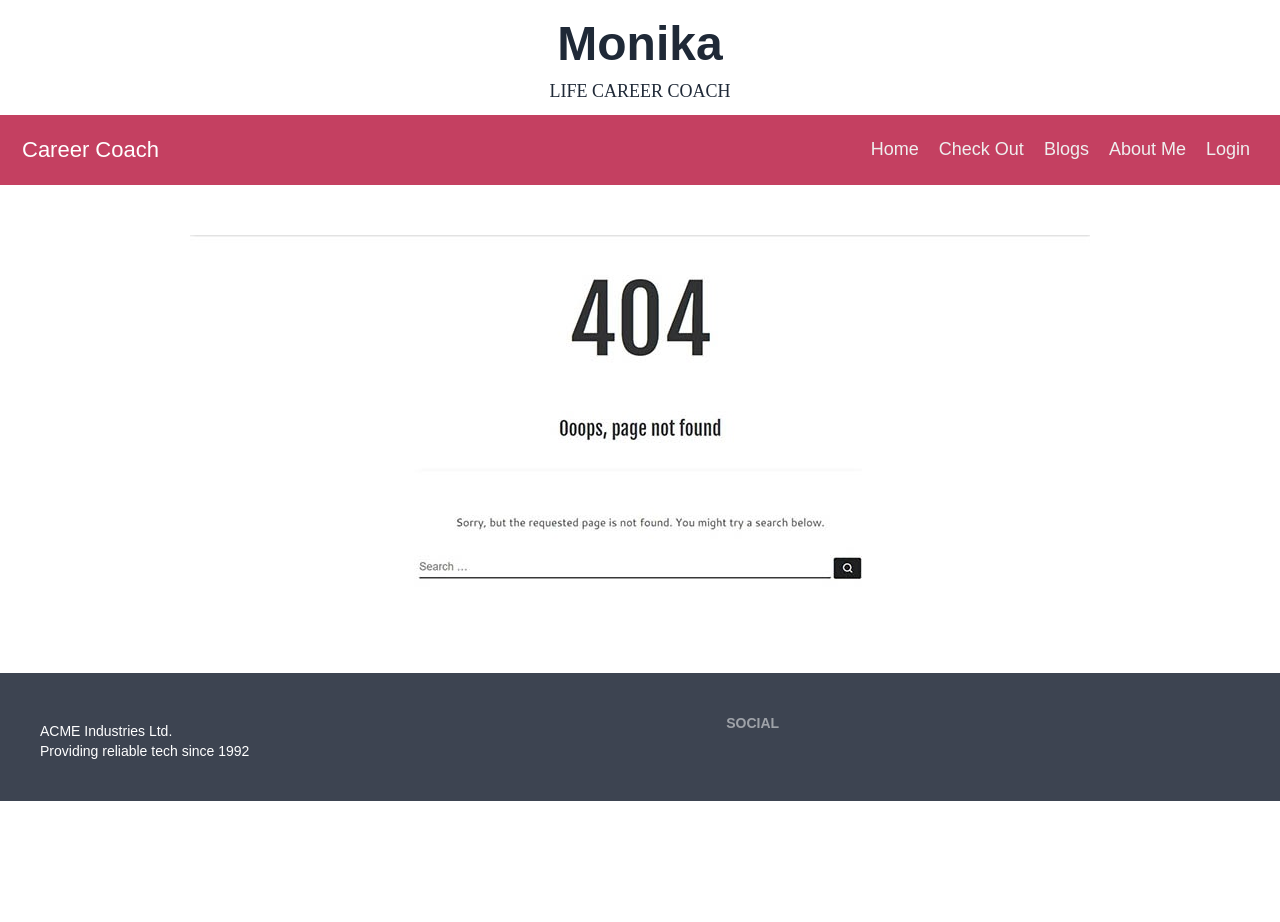
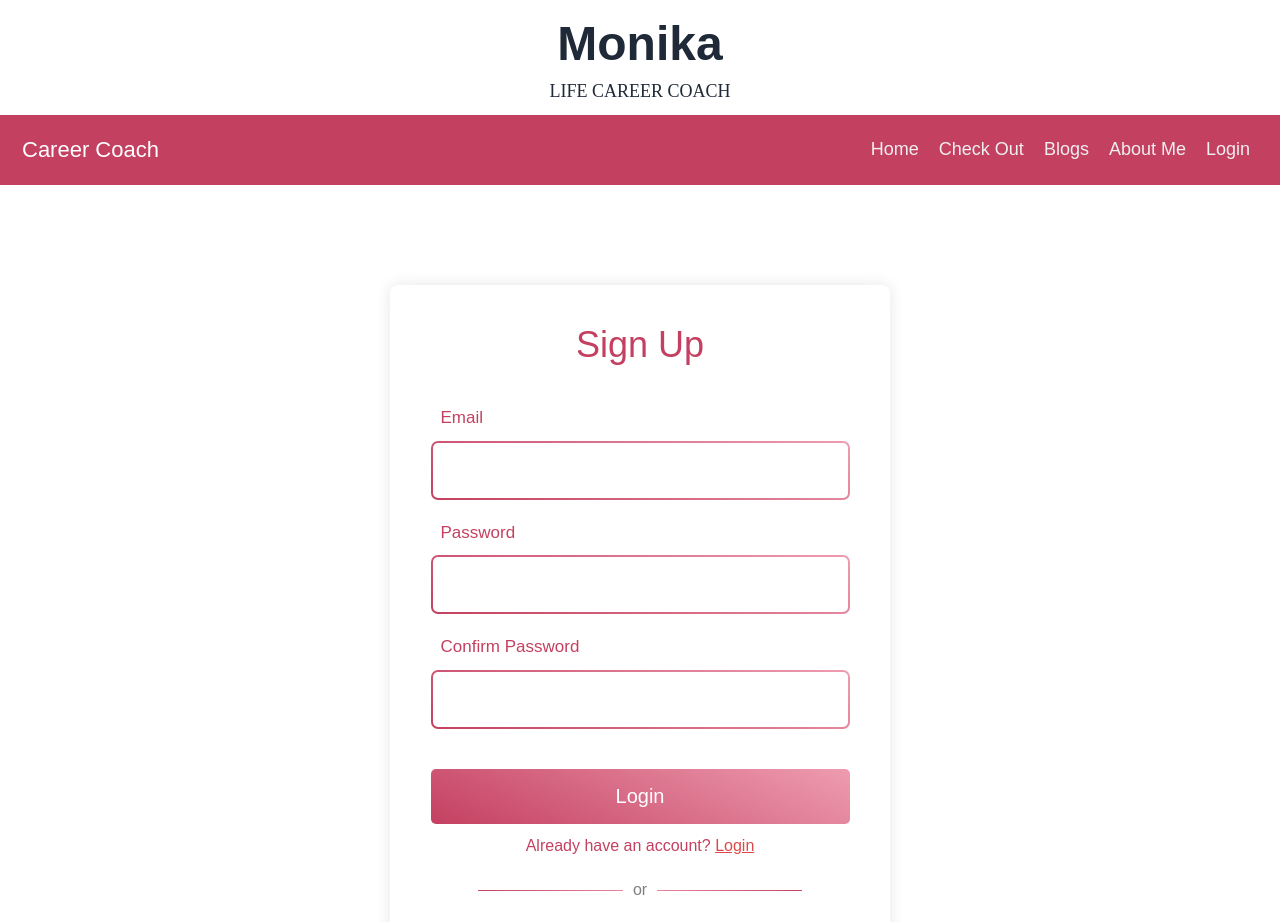
Before and after one commit to arminsultana05/Independent-service-provider, a React (Create React App) app: page /signup in a window 1280 px wide. Shown: the top 922 px of the page. Before the commit the page ends 801 px from the top, so only its background shows below. Built offline with nearby package versions, Linux system fonts and the light colour scheme.

Commit message:
Privet router setup

```diff
--- a/public/index.html
+++ b/public/index.html
@@ -25,7 +25,7 @@
       work correctly both with client-side routing and a non-root public URL.
       Learn how to configure a non-root public URL by running `npm run build`.
     -->
-    <title>React App</title>
+    <title>Monika-Life-Career-Coach</title>
   </head>
   <body>
     <noscript>You need to enable JavaScript to run this app.</noscript>
--- a/src/App.js
+++ b/src/App.js
@@ -9,6 +9,8 @@
 import Aboutme from './Pages/Aboutme/Aboutme';
 import Login from './Pages/Login/Login'
 import Notfound from './Pages/Notfound/Notfound';
+import SignUp from './Pages/SignUp/SignUp';
+import RequireAuth from './RequireAuth/RequireAuth'
 
 function App() {
   return (
@@ -17,10 +19,13 @@
       <Routes>
         <Route path ='/' element={<Home></Home>}></Route>
         <Route path ='/home' element={<Home></Home>}></Route>
-       <Route path='/checkout/:checkoutId' element={<Checkout></Checkout>}></Route>
+       <Route path='/checkout/:checkoutId' element={<RequireAuth>
+        <Checkout></Checkout>
+       </RequireAuth>}></Route>
        <Route path ='/blogs' element={<Blogs></Blogs>}></Route>
        <Route path='/about' element={<Aboutme></Aboutme>}></Route>
        <Route path='/login' element={<Login></Login>}></Route>
+       <Route path='signup' element={<SignUp></SignUp>}></Route>
        <Route path='*' element={<Notfound></Notfound>}></Route>
       </Routes>
       <Footer></Footer>
--- a/src/Pages/Checkout/Checkout.js
+++ b/src/Pages/Checkout/Checkout.js
@@ -3,6 +3,7 @@
 
 const Checkout = () => {
     const {checkoutId} =useParams();
+
     return (
         <div>
             <h1>This is check out:{checkoutId}</h1>
--- a/src/Pages/Login/Login.css
+++ b/src/Pages/Login/Login.css
@@ -0,0 +1,141 @@
+.auth-form-container {
+    width: 100%;
+    display: flex;
+    align-items: center;
+    justify-content: center;
+  }
+
+  .auth-form {
+    width: 500px;
+    margin: 100px auto;
+    background-color: #fff;
+    display: flex;
+    flex-direction: column;
+    align-items: center;
+    border-radius: 8px;
+    box-shadow: 0px 0px 15px rgba(0, 0, 0, 0.1);
+    padding-bottom: 50px;
+  }
+
+  .auth-form h1 {
+    margin: 40px 0;
+    color: #c44061;
+  }
+
+  .input-field {
+    display: flex;
+    flex-direction: column;
+    margin-bottom: 20px;
+  }
+
+  .input-field label {
+    font-size: 17px;
+    margin-bottom: 10px;
+    margin-left: 10px;
+    color: #c44061;
+  }
+
+  .input-wrapper {
+    padding: 2px;
+    border-radius: 7px;
+    background: #c44061;
+    background: linear-gradient(
+      25deg,
+      #c44061 0%, #ee9cb0 100%
+    );
+  }
+
+  .input-field input {
+    width: 415px;
+    height: 55px;
+    border-radius: 5px;
+    padding: 15px;
+    font-size: 20px;
+    border: none;
+    background-color: #fff;
+    outline: none;
+  }
+
+  .auth-form-submit {
+    width: 100%;
+    height: 55px;
+    border: none;
+    border-radius: 5px;
+    font-size: 20px;
+    margin-top: 20px;
+    cursor: pointer;
+    color: white;
+    background:#c44061;
+    background: linear-gradient(25deg, #c44061 0%, #ee9cb0 100%);
+  }
+
+  .google-auth {
+    height: 55px;
+    width: 415px;
+    background-color: #fff;
+    border-radius: 5px;
+    font-size: 15px;
+    display: flex;
+    justify-content: center;
+    align-items: center;
+    cursor: pointer;
+    border: none;
+    color: #c44061;
+    font-size: 18px;
+    position: relative;
+  }
+
+  .google-auth img {
+    position: absolute;
+    left: 10px;
+    top: 50%;
+    transform: translateY(-50%);
+  }
+
+  .google-auth p {
+    margin-left: 10px;
+  }
+
+  .redirect {
+    margin-top: 10px;
+    color: #c44061;
+  }
+
+  .redirect span {
+    text-decoration: underline;
+    cursor: pointer;
+    color: rgb(221, 73, 73);
+  }
+
+  .horizontal-divider {
+    margin: 20px 0;
+    display: flex;
+    align-items: center;
+  }
+
+  .horizontal-divider p {
+    margin: 0 10px 2px 10px;
+    color: gray;
+  }
+
+  .line-right,
+  .line-left {
+    height: 1px;
+    width: 145px;
+  }
+
+  .line-left {
+    background: #c44061;
+    background: linear-gradient(90deg, #c44061 0%, #e7869e 100%);
+  }
+
+  .line-right {
+    background: #c44061;
+    background: linear-gradient(90deg, #ec839d 0%, #c44061 100%);
+  }
+
+  .error {
+    margin-top: 10px;
+    color: red;
+    font-size: 15px;
+  }
--- a/src/Pages/Login/Login.js
+++ b/src/Pages/Login/Login.js
@@ -1,11 +1,62 @@
 import React from 'react';
+import { useNavigate } from 'react-router-dom';
+import './Login.css'
 
 const Login = () => {
+    const navigate = useNavigate();
     return (
-        <div>
-            <h1>This is log in</h1>
+        <div className='auth-form-container '>
+        <div className='auth-form'>
+          <h1 className='text-4xl'>Login</h1>
+          <form>
+            <div className='input-field'>
+              <label htmlFor='email'>Email</label>
+              <div className='input-wrapper'>
+                <input type='text' name='email'  id='email' />
+              </div>
+              {/* {email.error && (
+                <p className='error'>
+                  <AiOutlineExclamationCircle /> {email.error}
+                </p>
+              )} */}
+            </div>
+            <div className='input-field'>
+              <label htmlFor='password'>Password</label>
+              <div className='input-wrapper'>
+                <input
+                  type='password'
 
+                  name='password'
+                  id='password'
+                />
+              </div>
+              {/* {password.error && (
+                <p className='error'>
+                  <AiOutlineExclamationCircle /> {password.error}
+                </p>
+              )} */}
+            </div>
+            <button type='submit' className='auth-form-submit'>
+              Login
+            </button>
+          </form>
+          <p className='redirect'>
+            New to Career Coach?{" "}
+            <span onClick={()=>navigate('/signup')}>Create New Account</span>
+          </p>
+          <div className='horizontal-divider'>
+            <div className='line-left' />
+            <p>or</p>
+            <div className='line-right' />
+          </div>
+          <div className='input-wrapper'>
+            <button className='google-auth' >
+              <img  alt='' />
+              <p> Continue with Google </p>
+            </button>
+          </div>
         </div>
+      </div>
     );
 };
 
--- a/src/Pages/SignUp/SignUp.js
+++ b/src/Pages/SignUp/SignUp.js
@@ -1,10 +1,77 @@
 import React from 'react';
+import { useNavigate } from 'react-router-dom';
 
 const SignUp = () => {
+    const navigate =useNavigate()
     return (
-        <div>
-           <h1>This is sign up</h1>
+        <div className='auth-form-container '>
+        <div className='auth-form'>
+          <h1 className='text-4xl'>Sign Up</h1>
+          <form>
+            <div className='input-field'>
+              <label htmlFor='email'>Email</label>
+              <div className='input-wrapper'>
+                <input type='text' name='email'  id='email' />
+              </div>
+              {/* {email.error && (
+                <p className='error'>
+                  <AiOutlineExclamationCircle /> {email.error}
+                </p>
+              )} */}
+            </div>
+            <div className='input-field'>
+              <label htmlFor='password'>Password</label>
+              <div className='input-wrapper'>
+                <input
+                  type='password'
+
+                  name='password'
+                  id='password'
+                />
+              </div>
+              {/* {password.error && (
+                <p className='error'>
+                  <AiOutlineExclamationCircle /> {password.error}
+                </p>
+              )} */}
+            </div>
+            <div className='input-field'>
+              <label htmlFor='confirm-password'>Confirm Password</label>
+              <div className='input-wrapper'>
+                <input
+                  type='password'
+
+                  name='password'
+                  id='password'
+                />
+              </div>
+              {/* {password.error && (
+                <p className='error'>
+                  <AiOutlineExclamationCircle /> {password.error}
+                </p>
+              )} */}
+            </div>
+            <button type='submit' className='auth-form-submit'>
+              Login
+            </button>
+          </form>
+          <p className='redirect'>
+           Already have an account?{" "}
+            <span onClick={()=>navigate('/login')}>Login</span>
+          </p>
+          <div className='horizontal-divider'>
+            <div className='line-left' />
+            <p>or</p>
+            <div className='line-right' />
+          </div>
+          <div className='input-wrapper'>
+            <button className='google-auth' >
+              <img  alt='' />
+              <p> Continue with Google </p>
+            </button>
+          </div>
         </div>
+      </div>
     );
 };
 
--- /dev/null
+++ b/src/RequireAuth/RequireAuth.js
@@ -0,0 +1,11 @@
+import React from 'react';
+
+const RequireAuth = () => {
+    return (
+        <div>
+
+        </div>
+    );
+};
+
+export default RequireAuth;
```
